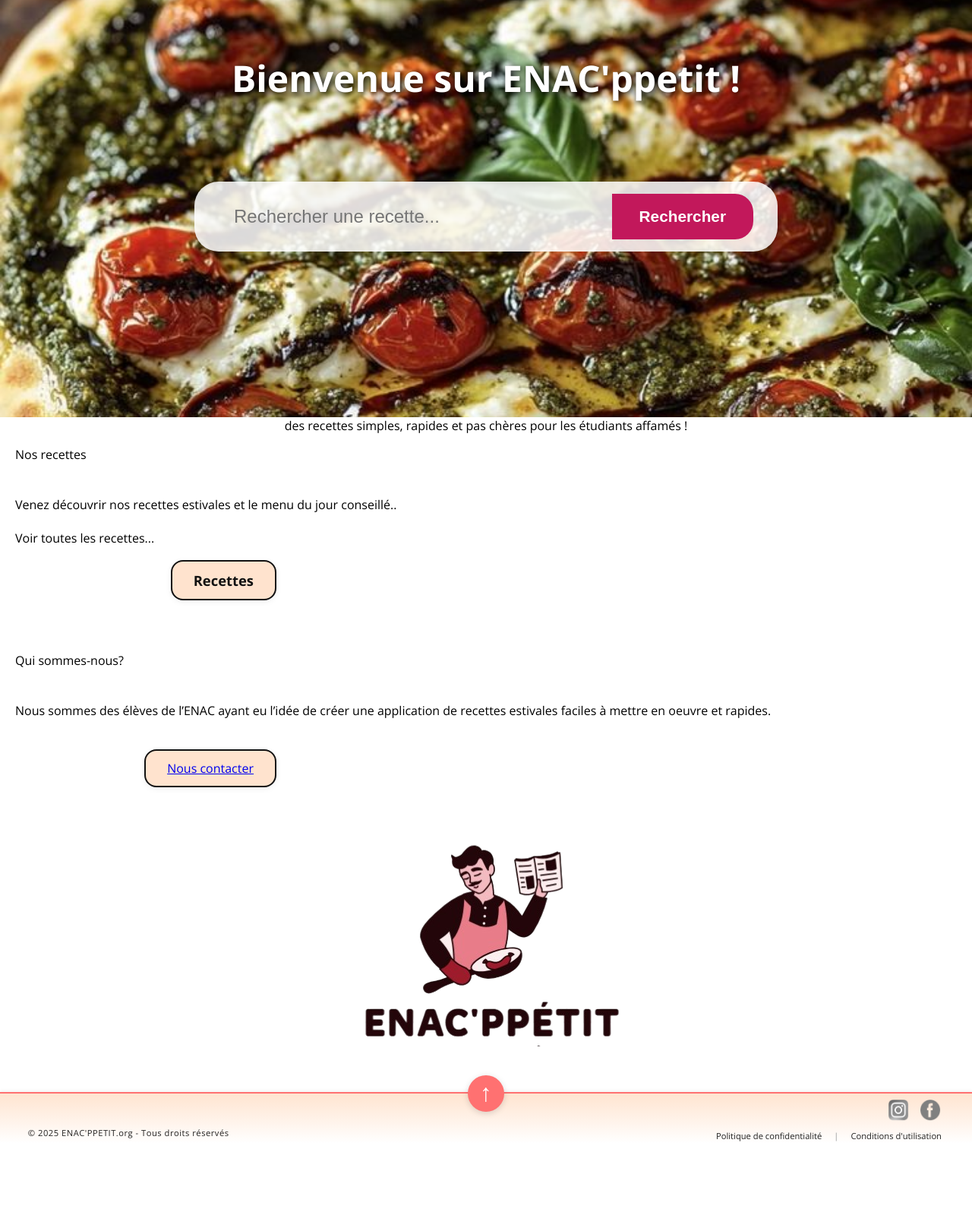
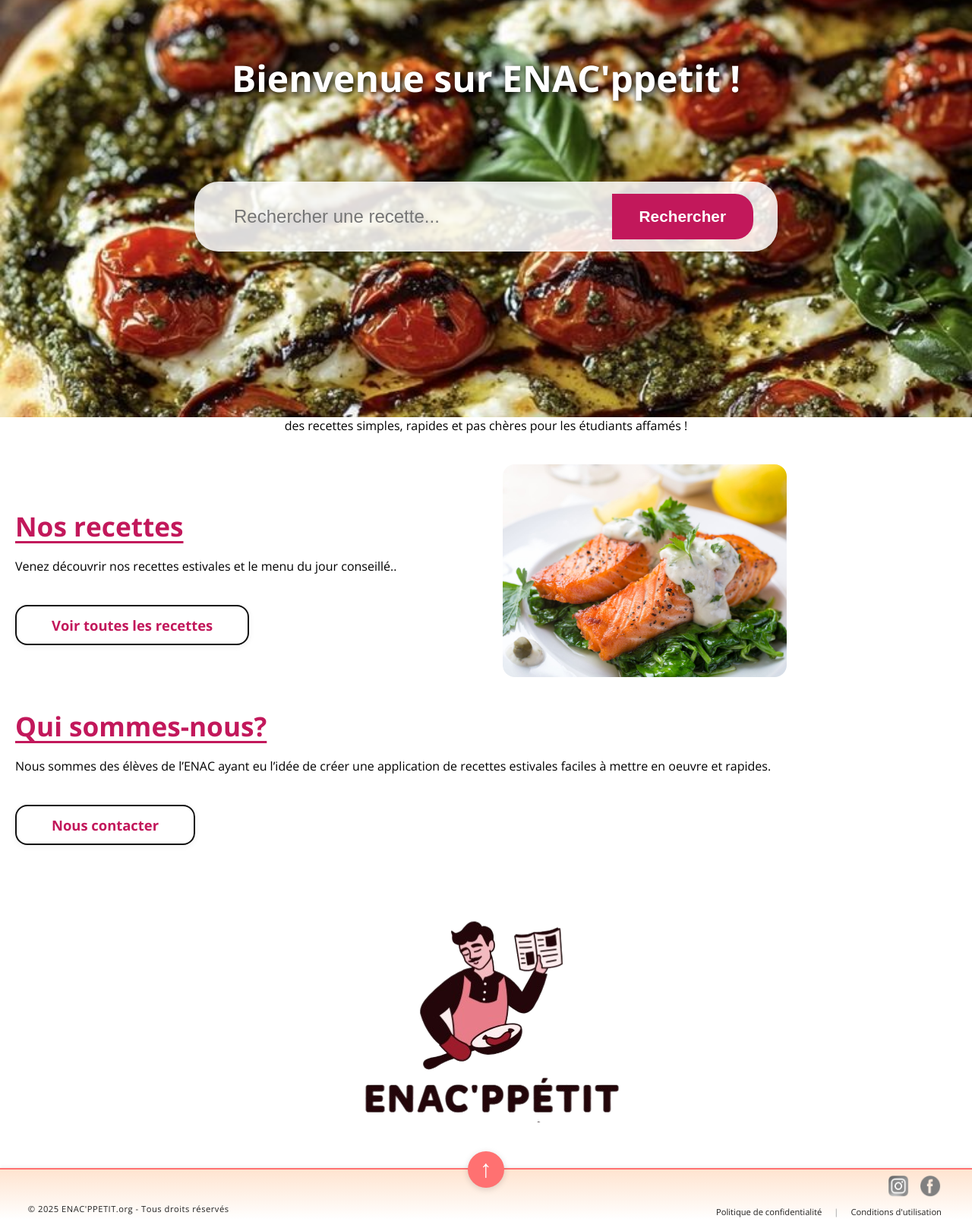
Before and after one commit to justinetsd/PROJET, a Flask app: page / in a window 1280 px wide. Shown: the part 97-1709 px from the top of the page at 76% size. Before the commit the page ends 1599 px from the top, so only its background shows below. Run offline with Flask 3, Linux system fonts and the light colour scheme; data that the repository does not hold is empty.

Commit message:
acceuil imageacc

```diff
--- a/static/style.css
+++ b/static/style.css
@@ -212,6 +212,16 @@ html {
     z-index: 2;
 }
 
+.titre-section {
+    color: #c2185b; /* même couleur que les liens */
+    font-weight: bold;
+    text-decoration: underline;
+    text-decoration-color: #c2185b; /* souligné de la même couleur */
+    text-underline-offset: 6px;     /* espace entre le texte et le soulignement */
+    font-size: 2.2em;
+    margin-bottom: 18px;
+    margin-top: 40px;
+}
 .accueil-slogan {
 
     background: none; /* ou supprime la ligne background */
@@ -259,32 +269,35 @@ html {
 .search-bar button:hover {
     background: #ad1457;
 }
-.encadre-recettes.align-milieu-droit {
-    display: flex;
-    justify-content: flex-end;
-    background: #ffe3ce;
+.encadre-recettes {
+    display: inline-block;
+    background: #fff;
     border: 2px solid #111;
     border-radius: 16px;
     padding: 12px 28px;
     margin: 18px 0 24px 0;
     box-shadow: 0 2px 8px rgba(0,0,0,0.06);
-    width: fit-content;      /* largeur auto selon le contenu */
-    margin-left: auto;
-    margin-right: 70vw;
-    text-align: right;
+    text-align: center;
 }
-.lien-recettes {
-    color: #111;
+
+.lien-recettes,
+.lien-contact {
+    color:#c2185b  !important;      /* noir */
     font-weight: bold;
     font-size: 1.15em;
-    text-decoration: none;
+    text-decoration: none !important; /* pas de soulignement */
+    background: #fff;            /* fond blanc */
+    padding: 6px 18px;           /* un peu d'espace autour du texte */
+    border-radius: 8px;          /* coins arrondis pour l'esthétique */
+    transition: background 0.2s;
 }
 
-.lien-recettes:hover {
-    color: #c2185b;
-    text-decoration: underline;
+.lien-recettes:hover,
+.lien-contact:hover {
+    color: #c2185b!important;
+    text-decoration: none !important;
+    background: #fff;         /* léger fond au survol, optionnel */
 }
-
 .nav-links {
     display: flex;
     align-items: center;
@@ -429,3 +442,26 @@ html {
     font-size: 1.5em;
     color: #218838;
 }
+
+.bloc-recettes-avec-image {
+    display: flex;
+    align-items: center;
+    justify-content: flex-start;
+    gap: 40px; /* espace entre texte et image */
+    margin: 40px 0;
+}
+
+.bloc-texte-recettes {
+    flex: 1;
+    min-width: 220px;
+    font-size: 1.15em;
+}
+
+.image-recette-droite {
+    max-width: 380px;      /* un peu plus grande */
+    height: 280px;         /* un peu plus grande */
+    object-fit: cover;
+    border-radius: 16px;
+    margin-left: 100px;     /* à peine décalée sur la droite */
+    margin-right: 0;
+}
--- a/templates/accueil.html
+++ b/templates/accueil.html
@@ -12,25 +12,27 @@
         <button type="submit">Rechercher</button>
     </form>
 </div>
-<p>
-    Nos recettes<br>
-   <br><br>
-  Venez découvrir nos recettes estivales et le menu du jour conseillé..<br>
-  <br>Voir toutes les recettes...</br>
+
+<div class="bloc-recettes-avec-image">
+    <div>
+        <h1 class="titre-section">Nos recettes</h1>
+        Venez découvrir nos recettes estivales et le menu du jour conseillé..<br><br>
+        <div class="encadre-recettes">
+            <a href="{{ url_for('recettes') }}" class="lien-recettes">Voir toutes les recettes</a>
+        </div>
+    </div>
+    <img src="{{ url_for('static', filename='imageacc.jpg') }}"
+         alt="Description de l'image"
+         class="image-recette-droite">
+</div>
+
+<h1 class="titre-section">Qui sommes-nous?</h1>
+Nous sommes des élèves de l’ENAC ayant eu l’idée de créer une application de recettes estivales faciles à mettre en oeuvre et rapides.<br><br>
+
 <div class="encadre-recettes align-milieu-droit">
-    <a href="{{ url_for('recettes') }}" class="lien-recettes">Recettes</a>
+    <a href="{{ url_for('contact') }}" class="lien-contact">Nous contacter</a>
 </div>
-    <br><br>
-    Qui sommes-nous?<br><br>
-    </br>
-    Nous sommes des élèves de l’ENAC ayant eu l’idée de créer une application de recettes estivales faciles à mettre en oeuvre et rapides. <br>
-    <br>
-    <!--Il faut modifier le nom d el'url pour que ca pointe vers "nous contacter"-->
-    <div class="encadre-recettes align-milieu-droit">
-    <a href="{{ url_for('contact') }}" class="lien-contact">Nous contacter</a>
-    <br>
-    </div>
-</p>
+
 <img src="{{ url_for('static', filename='enacppetit.png') }}" alt="Description de l'image" style="display:block; margin:40px auto; max-width:90%; border-radius:16px;">
 
 {% endblock %}
```
Also changed, not shown: static/imageacc.jpg (added).
